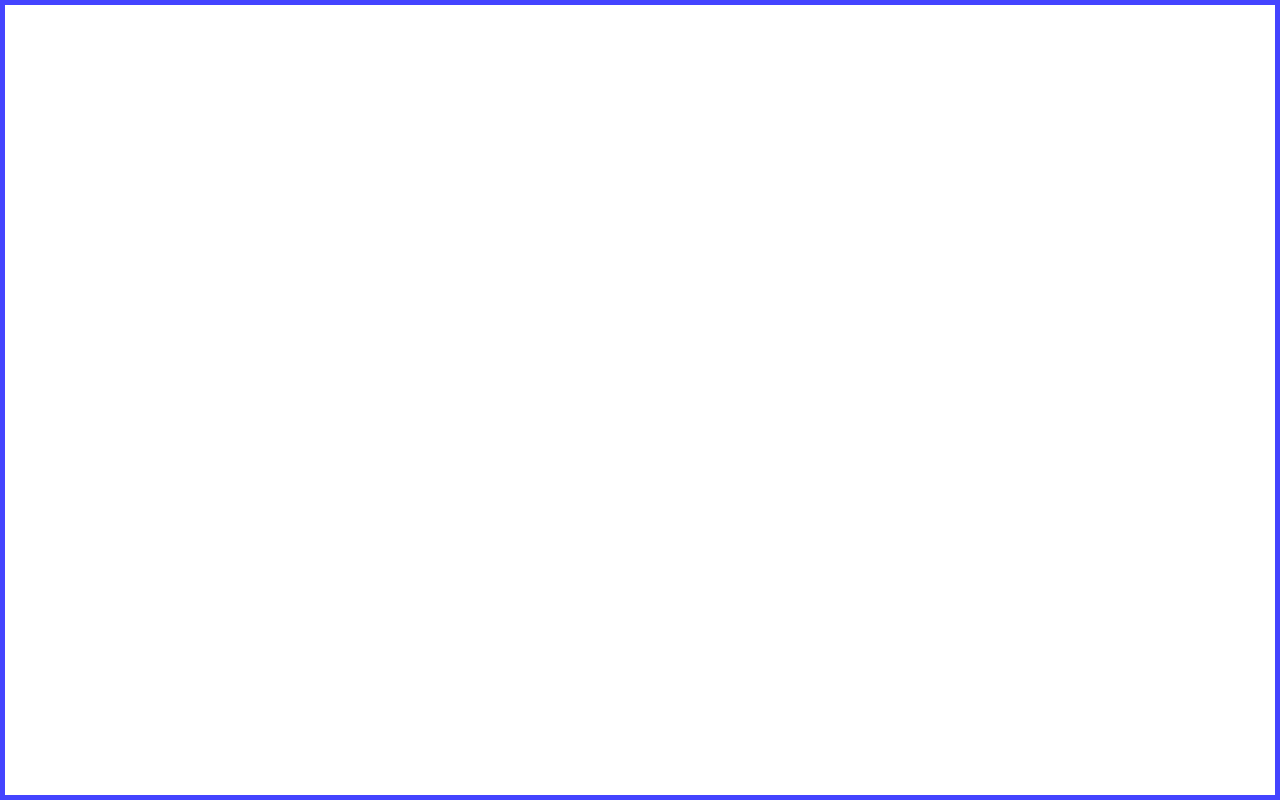
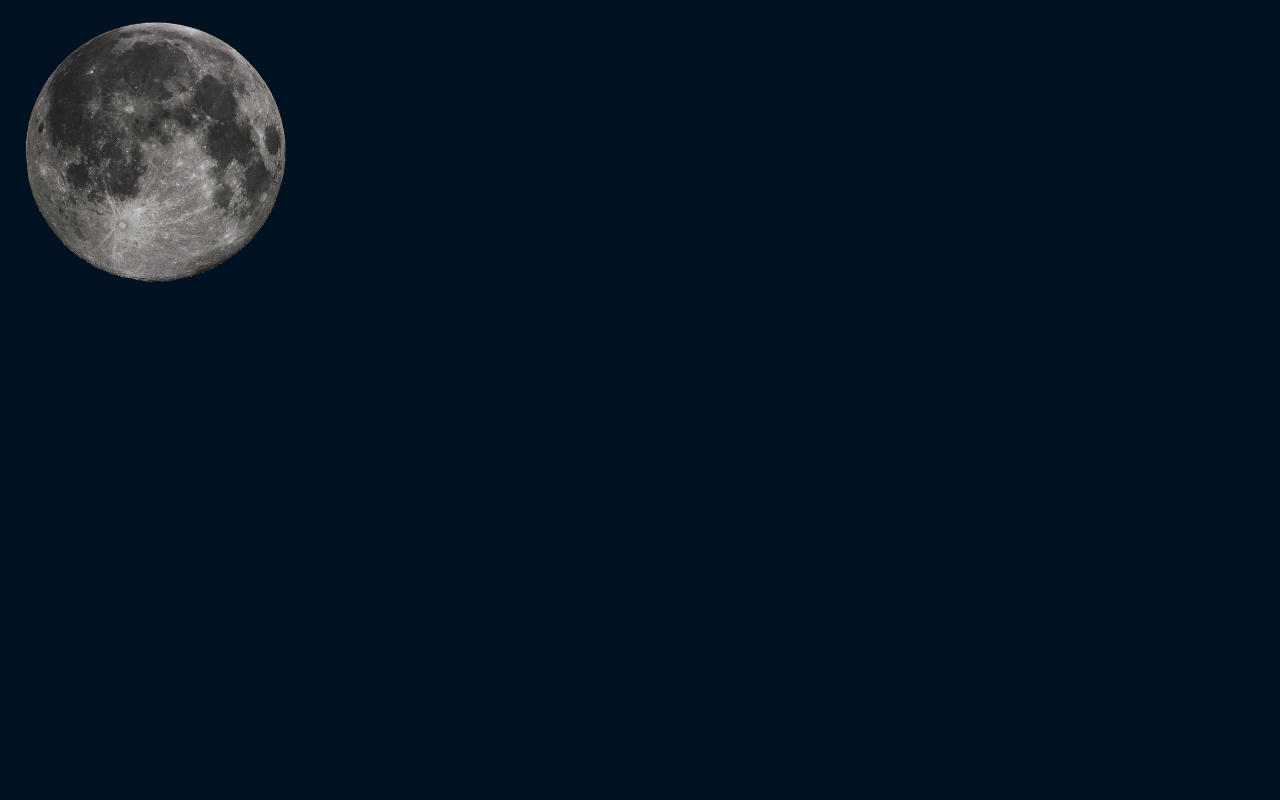
Before and after one commit to dannythecoder/CoddledWebApps, a plain HTML site: page cloudynight/index.html in a window 1280 px wide. Drawn offline with Linux system fonts and the light colour scheme.

Commit message:
Added a Moon to Cloudy Night.

```diff
--- /dev/null
+++ b/cloudynight/cloudynight.js
@@ -0,0 +1,131 @@
+/**
+ * @fileoverview Coddled Software's Cloudy Night.
+ * @author Danny F. Caudill (DannyTheCoder)
+ *
+ *           Copyright Danny Caudill 2015.
+ * Distributed under the Boost Software License, Version 1.0.
+ *    (See accompanying file LICENSE_1_0.txt or copy at
+ *          http://www.boost.org/LICENSE_1_0.txt)
+ */
+
+/**
+ * This method creates the application context that all other methods
+ * will use.  The result should be stored in a global called 'appState'
+ */
+function createAppState() {
+    var htmlCanvas = document.getElementById('c')
+    var moonImage = new Image();
+    moonImage.src = 'Moon512x512.png';
+
+    var appState = {
+        moonLocation: [15, 20],
+        cloudLocations: [1, 4, 8],
+        canvas: htmlCanvas,
+        context: htmlCanvas.getContext('2d'),
+        windowWidth: 100,
+        windowHeight: 100,
+        bg: '#001122',
+        moon: moonImage,
+        moonSize: 100,
+        moonSpeed: 0.05
+    };
+
+    return appState;
+}
+
+function updateLocations() {
+    // Move the moon
+    appState.moonLocation[0] += appState.moonSpeed;
+    if (appState.moonLocation[0] > appState.windowWidth) {
+        appState.moonLocation[0] = -1*appState.moonSize;
+    }
+
+}
+
+// Redraw method
+function redraw() {
+
+    // Draw next frame
+
+    // Fill in background
+    appState.context.strokeStyle = appState.bg;
+    appState.context.fillStyle = appState.bg;
+    appState.context.lineWidth = '10';
+    appState.context.fillRect(0, 0, window.innerWidth, window.innerHeight);
+
+    // Draw the moon
+    appState.context.drawImage(appState.moon,
+                               appState.moonLocation[0],
+                               appState.moonLocation[1],
+                               appState.moonSize,
+                               appState.moonSize)
+
+    // Update state
+    updateLocations();
+}
+
+// Key Down handler
+function doKeyDown(e) {
+  if(e.keyCode==37){
+    // Left Arrow
+    appState.moonLocation[0] -= 0.1;
+  }
+  else if(e.keyCode==39){
+    // Right Arrow
+    appState.moonLocation[0] += 0.1;
+  }
+}
+
+/**
+ * Configure all the necessary handlers, setup initial state, etc.
+ * Before calling this method, be sure that the following
+ * functions are defined.
+ *
+ * redraw() - redraw the canvas content.
+ * doKeyDown(e) - Handler for keydown events.
+ *
+ */
+function startCanvas() {
+
+// Configure listeners
+initialize();
+
+function initialize() {
+    // Register resize listener
+    window.addEventListener('resize', resizeCanvas, false);
+
+    // Call the handler for the first time
+    resizeCanvas();
+
+    // Register a key listener
+    window.addEventListener('keydown',doKeyDown,false);
+
+    // Setup a 30fps timer to redraw
+    timer = setInterval(redraw, 33);
+}
+
+// Provide a default redraw() method that a caller-supplied redraw() could
+// call.
+function redrawDefault() {
+    appState.context.strokeStyle = 'blue';
+    appState.context.lineWidth = '5';
+    appState.context.strokeRect(0, 0, window.innerWidth, window.innerHeight);
+}
+
+// Handler for resize events
+function resizeCanvas() {
+    // Recalculate canvas size
+    appState.canvas.width = window.innerWidth;
+    appState.canvas.height = window.innerHeight;
+    appState.windowHeight = window.innerHeight;
+    appState.windowWidth = window.innerWidth;
+
+    // Recalculate moon size
+    appState.moonSize = Math.min(appState.windowHeight,
+                                 appState.windowWidth) / 3.0;
+
+    // Redraw
+    redraw();
+}
+
+} // end startCanvas
--- a/cloudynight/index.html
+++ b/cloudynight/index.html
@@ -13,7 +13,7 @@ overflow: hidden; /*  Disable scrollbars */
 display: block;  /* No floating content on sides */
 }
 </style>
-<script src="../js/coddledcommon.js"></script>
+<script src="cloudynight.js"></script>
 </head>
 
 <body>
@@ -22,29 +22,7 @@ display: block;  /* No floating content on sides */
 
 <script>
 // Context for drawing
-var htmlCanvas = document.getElementById('c');
-var context = htmlCanvas.getContext('2d');
-var currentHue = "#4444FF"
-
-// Redraw method
-function redraw() {
-// Draw next frame
-context.strokeStyle = currentHue;
-context.lineWidth = '10';
-context.strokeRect(0, 0, window.innerWidth, window.innerHeight);
-}
-
-// Key Down handler
-function doKeyDown(e) {
-  if(e.keyCode==37){
-    // Left Arrow
-    currentHue = "#FF4444";
-  }
-  else if(e.keyCode==39){
-    // Right Arrow
-    currentHue = "#44FF44";
-  }
-}
+var appState = createAppState();
 
 // Add a handler to resize when necessary
 startCanvas();
```
Also changed, not shown: cloudynight/Moon512x512.png (added).
